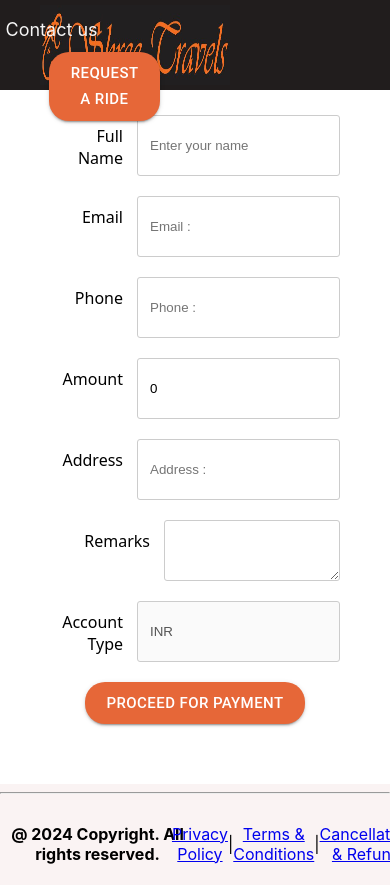
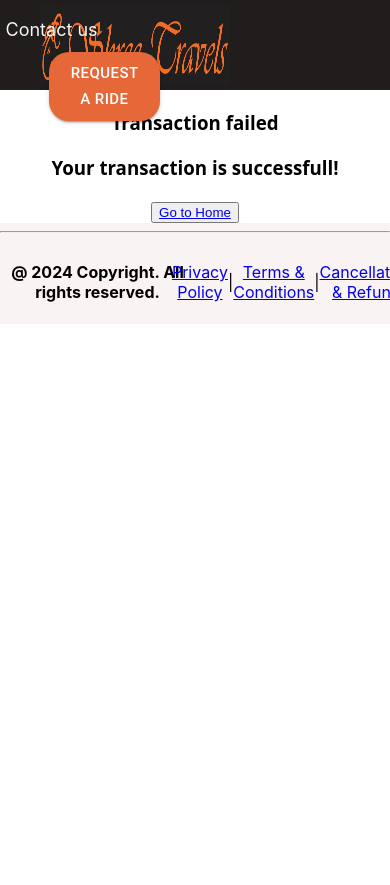
Before and after one commit to divyanshdixit/shreetravelsngp-frontend, a React (Create React App) app: page /response in a window 390 px wide. Before the commit this address led to /payment. Shown: the top 885 px of the page. After the commit the page ends 844 px from the top, so only its background shows below. Built offline with nearby package versions, Linux system fonts and the light colour scheme; no server answers.

Commit message:
phonepe integration change 5

```diff
--- a/src/components/Payment.jsx
+++ b/src/components/Payment.jsx
@@ -1,4 +1,4 @@
-import React, { useState } from 'react'
+import React, { useEffect, useState } from 'react'
 // import PaymentGateway from './PaymentGateway';
 import Button from '../containers/Button';
 import axios from 'axios';
@@ -46,8 +46,8 @@ const Payment = () => {
       merchantTrxnId: 'MT' + payerMobile.toString().substring(4,8) + Date.now()
     }
 
-    let res = await axios.post('https://shree-travels-backend.onrender.com/payment', { ...data })
-    // let res = await axios.post('http://localhost:8000/payment', { ...data })
+    // let res = await axios.post('https://shree-travels-backend.onrender.com/payment', { ...data })
+    let res = await axios.post('http://localhost:8000/payment', { ...data })
     // let res= await fetch('http://localhost:8000/payment',{
     //   method: 'POST',
     //   body: JSON.stringify(data),
--- a/src/components/Response.jsx
+++ b/src/components/Response.jsx
@@ -5,36 +5,35 @@ import SuccessTransaction from "./SuccessTraxn";
 import { useSearchParams } from "react-router-dom";
 
 const Response = () => {
-  const searchParams = useSearchParams();
-  console.log(searchParams);
+  const [searchParams] = useSearchParams();
+  const id = searchParams.get('id');
   const getResponse = async() => {
-    const resp = await fetch('http://localhost:8000/status/?id=')
+    const resp = await fetch(`https://shree-travels-backend.onrender.com/status?id=${id}`)
     const result = await resp.json();
     console.log(result);
   }
   useEffect(() => {
      getResponse();
   }, [])
-  const location = useLocation();
+  // const location = useLocation();
 
-  if (!location.state)
-    return <Navigate to="/payment" state={{ from: location }} replace />;
-  else {
-    const { statusCode } = location.state.data;
+  // if (!location.state)
+  //   return <Navigate to="/payment" state={{ from: location }} replace />;
+  // else {
+  //   const { statusCode } = location.state.data;
 
     return (
       <>
-        {statusCode === "0300" ?
-          <FailTransaction state={location.state.data} />
-         :
-          <SuccessTransaction state={location.state.data} />
-        }
+        {/* {statusCode === "0300" ?  */}
+          <FailTransaction />
+         {/* :  */}
+          <SuccessTransaction />
+        {/* } */}
         <button type="button">
           <NavLink to="/"> Go to Home </NavLink>
         </button>
       </>
     );
   }
-};
 
 export default Response;
```
